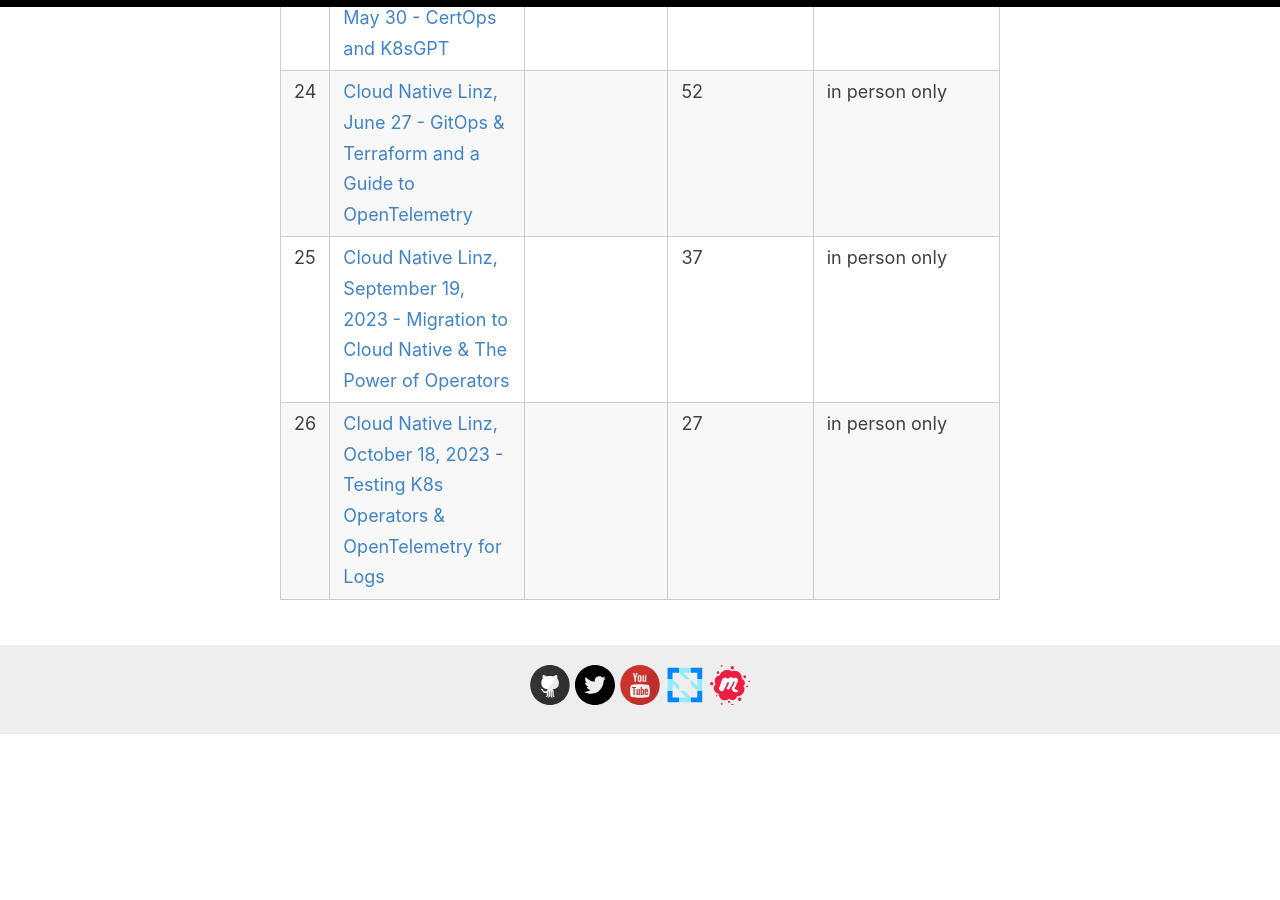
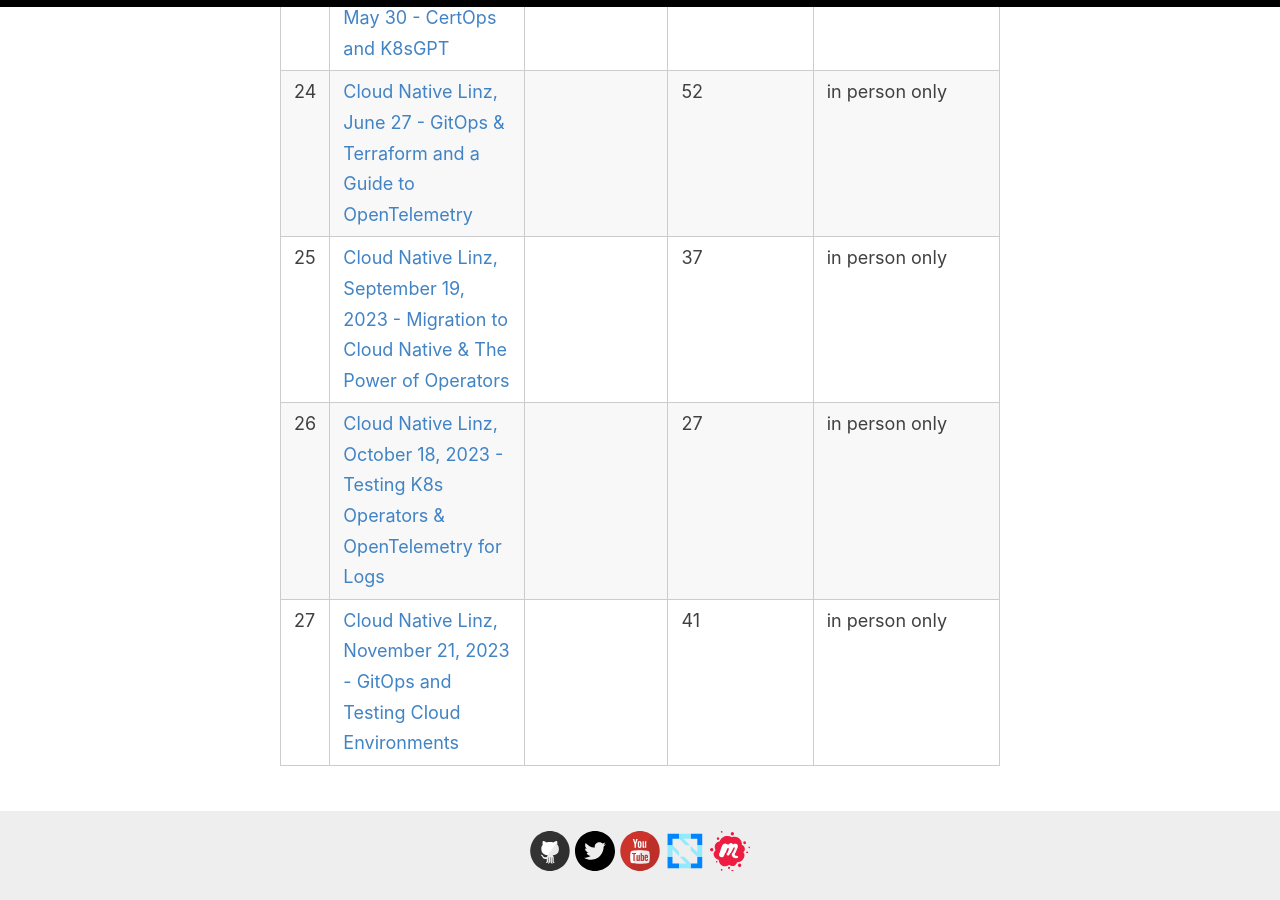
Before and after one commit to CloudNativeLinz/cloudnativelinz.github.io, a Jekyll site: the page built from _pages/statistics.md, in a window 1280 px wide and 900 px high, scrolled down 4702 px. Built offline with Jekyll 4.4.1, drawn with Linux system fonts in a browser that asks for light colours; before the commit the page ends 5436 px from its top, so only the background shows below that.

Commit message:
update stats for nov 2023

```diff
--- a/_pages/statistics.md
+++ b/_pages/statistics.md
@@ -35,3 +35,4 @@ permalink: /statistics/
 | 24 | [Cloud Native Linz, June 27 - GitOps & Terraform and a Guide to OpenTelemetry](https://community.cncf.io/events/details/cncf-linz-presents-cloud-native-linz-june-27-gitops-terraform-and-a-guide-to-opentelemetry/) |  | 52 | in person only |
 | 25 | [Cloud Native Linz, September 19, 2023 - Migration to Cloud Native & The Power of Operators](https://community.cncf.io/events/details/cncf-linz-presents-cloud-native-linz-sept-19-migration-to-cloud-native-amp-the-power-of-operators/) |  | 37 | in person only |
 | 26 | [Cloud Native Linz, October 18, 2023 - Testing K8s Operators & OpenTelemetry for Logs](https://community.cncf.io/events/details/cncf-linz-presents-cloud-native-linz-october-18-testing-k8s-operators-amp-opentelemetry-for-logs/) |  | 27 | in person only |
+| 27 | [Cloud Native Linz, November 21, 2023 - GitOps and Testing Cloud Environments](https://community.cncf.io/events/details/cncf-linz-presents-cloud-native-linz-november-21-gitops-and-testing-cloud-environments/) |  | 41 | in person only |
```
